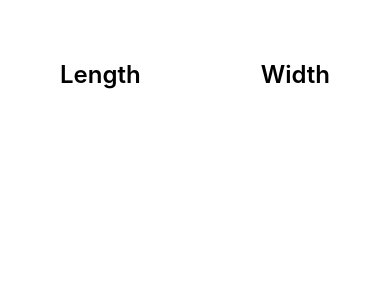
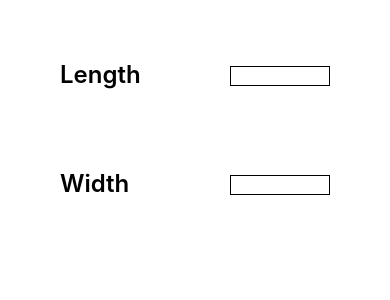
Before and after one commit to nicoledbianchin/jest-testing, a React Native app: screen / in a window 390 px wide. Shown: the top 300 px of the page. Built offline with nearby package versions, Linux system fonts and the light colour scheme; what react-native would draw is missing.

Commit message:
:lipstick: adjust input and title styles

```diff
--- a/src/App.js
+++ b/src/App.js
@@ -13,62 +13,38 @@ import {
 const App = () => {
   return (
     <>
-    <View style={styles.titleContainer}>
+    <View style={styles.container}>
       <Text style={styles.title} testID={'rectangleLengthText'}>Length</Text>
+      <TextInput style={styles.input} testID={'rectangleLengthInput'}/>
+    </View>
+    <View style={styles.container}>
       <Text style={styles.title} testID={'rectangleWidthText'}>Width</Text>
+      <TextInput style={styles.input} testID={'rectangleWidthInput'}/>
     </View>
-    <TextInput testID={'rectangleLengthInput'}/>
-    <TextInput testID={'rectangleWidthInput'}/>
     </>
   );
 };
 
 const styles = StyleSheet.create({
-  scrollView: {
-    backgroundColor: Colors.lighter,
-  },
-  engine: {
-    position: 'absolute',
-    right: 0,
-  },
-  body: {
-    backgroundColor: Colors.white,
-  },
-  sectionContainer: {
-    marginTop: 32,
-    paddingHorizontal: 24,
-  },
-  sectionTitle: {
-    fontSize: 24,
-    fontWeight: '600',
-    color: Colors.black,
-  },
-  sectionDescription: {
-    marginTop: 8,
-    fontSize: 18,
-    fontWeight: '400',
-    color: Colors.dark,
-  },
-  highlight: {
-    fontWeight: '700',
-  },
-  footer: {
-    color: Colors.dark,
-    fontSize: 12,
-    fontWeight: '600',
-    padding: 4,
-    paddingRight: 12,
-    textAlign: 'right',
-  },
-  titleContainer: {
+  container: {
     flexDirection: 'row',
-    justifyContent: 'space-around'
+    justifyContent: 'space-between'
   },
   title: {
     fontSize: 24,
     fontWeight: '600',
     color: Colors.black,
-    marginVertical: 60
+    marginTop: 60,
+    marginBottom: 20,
+    marginHorizontal: 60
+  },
+  input: {
+    borderColor: Colors.blue,
+    borderWidth: 1,
+    marginTop: 66,
+    marginRight: 60,
+    width: 100,
+    height: 20
   }
 });
 
```
